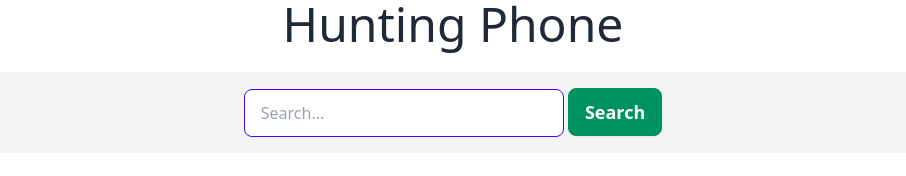
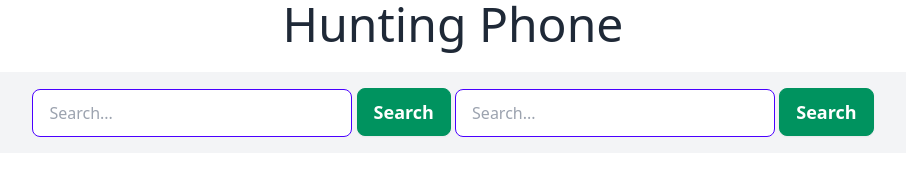
Before and after one commit to Smart-imran/Hunting-Phone-Api, a website: page index.html in a window 1280 px wide. Shown: the whole page, without its empty margins (187-1093 px from the left). Drawn offline with Linux system fonts and the light colour scheme; no server answers.

Commit message:
new search field

```diff
--- a/index.html
+++ b/index.html
@@ -21,11 +21,20 @@
     <main>
 
         <!-- search Result -->
-         <section class="mb-4 text-center bg-gray-100 p-4 m-4" >
-            <input id="search-field" type="text" placeholder="Search..." class="input input-bordered input-primary w-full max-w-xs" />
+        <section class="mb-4 text-center bg-gray-100 p-4 m-4">
+            <input id="search-field" type="text" placeholder="Search..."
+                class="input input-bordered input-primary w-full max-w-xs" />
 
-            <button onclick="searchHanndle()" class="btn btn-active btn-success text-white text-lg">Search</button>
-         </section>
+            <button onclick="searchHandle()" class="btn btn-active btn-success text-white text-lg">Search</button>
+
+                <!-- another Search Field  -->
+            <input id="search-field2" type="text" placeholder="Search..."
+                class="input input-bordered input-primary w-full max-w-xs" />
+
+            <button onclick="searchHandle2()" class="btn btn-active btn-success text-white text-lg">Search</button>
+
+
+        </section>
 
 
 
--- a/js/phone.js
+++ b/js/phone.js
@@ -54,7 +54,7 @@ const displayPhones = (phones) => {
 
 //Handle Search button
 
-const searchHanndle = () => {
+const searchHandle = () => {
 
     const searchField = document.getElementById("search-field");
     const searchText = searchField.value;
```
